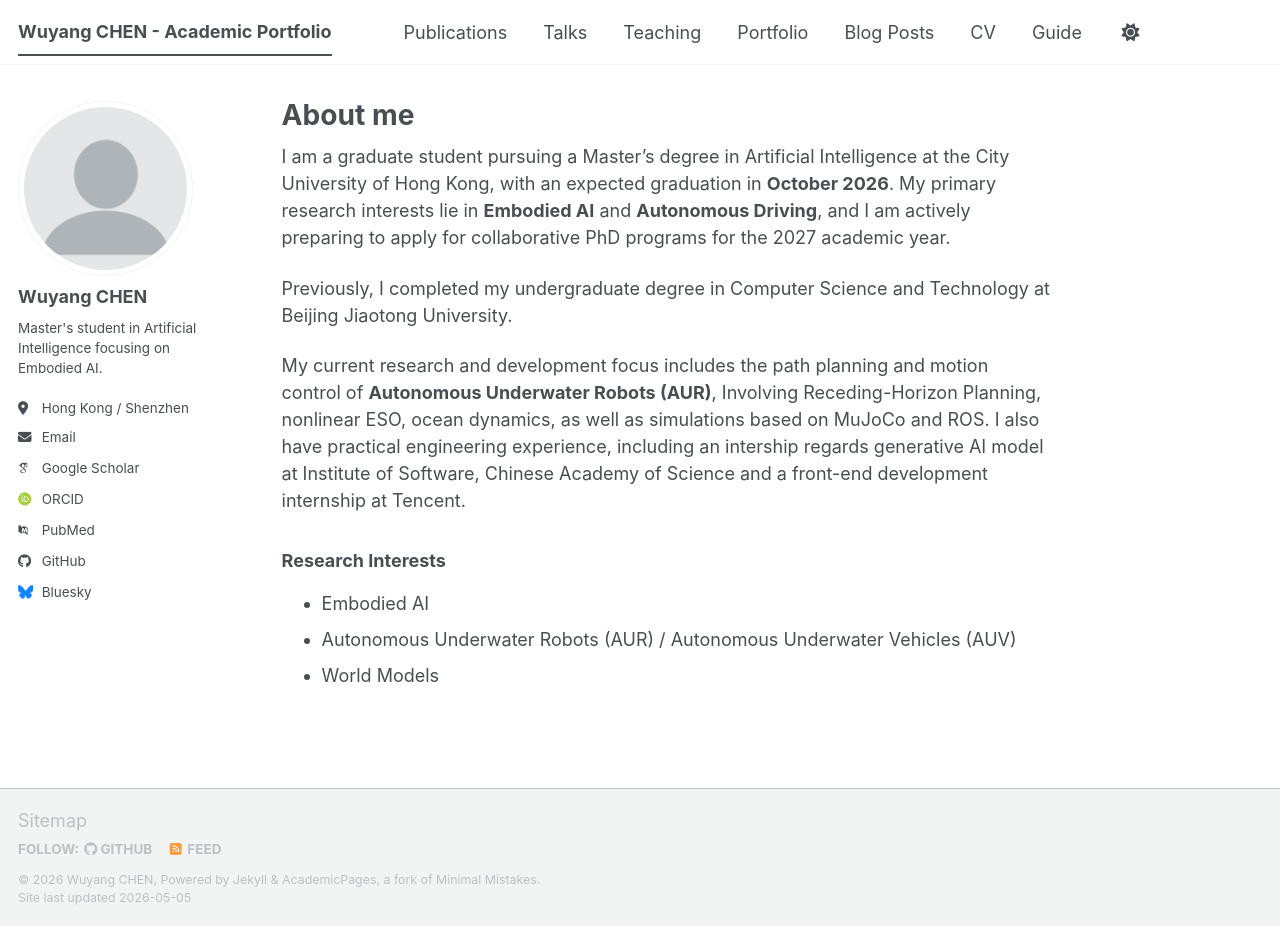
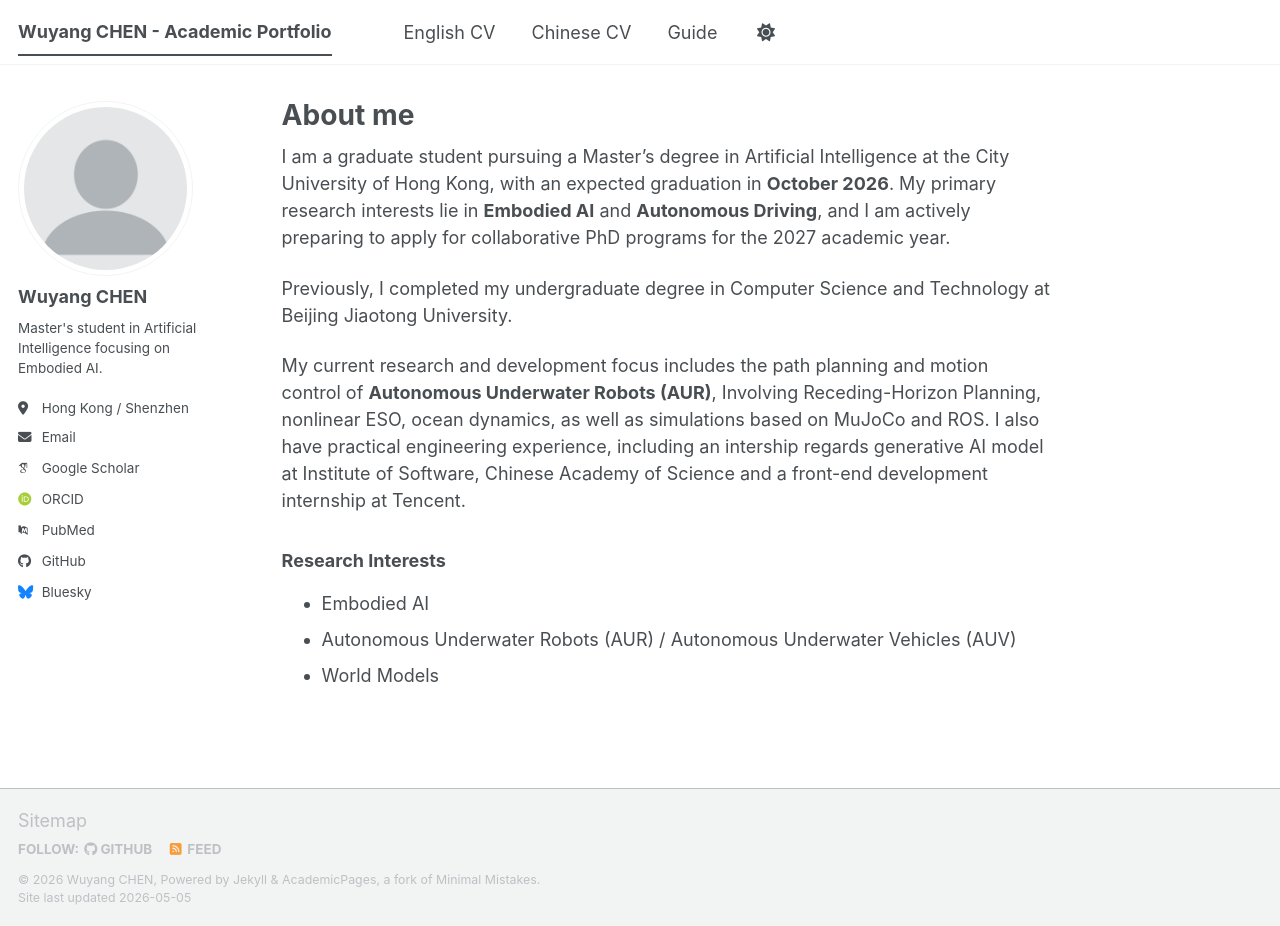
Before and after one commit to WuyangChen422/WuyangChen422.github.io, a Jekyll site: the page built from _pages/about.md, in a window 1280 px wide and 926 px high. Built offline with Jekyll 4.4.1, drawn with Linux system fonts in a browser that asks for light colours; some web fonts are replaced; a script bundle is joined from its source files by our own code; library files that are not in the unit come from our copies.

Commit message:
Update navigation.yml

```diff
--- a/_data/navigation.yml
+++ b/_data/navigation.yml
@@ -8,23 +8,11 @@
 #      Markdown formatted page while the second is generated using JSON.
 
 main:
-  - title: "Publications"
-    url: /publications/
+  - title: "English CV"
+    url: /cv_en/
 
-  - title: "Talks"
-    url: /talks/
-
-  - title: "Teaching"
-    url: /teaching/
-
-  - title: "Portfolio"
-    url: /portfolio/
-
-  - title: "Blog Posts"
-    url: /year-archive/
-
-  - title: "CV"
-    url: /cv/
+  - title: "Chinese CV"
+    url: /cv_ch/
 
   # - title: "CV"
   #   url: /cv-json/
```
